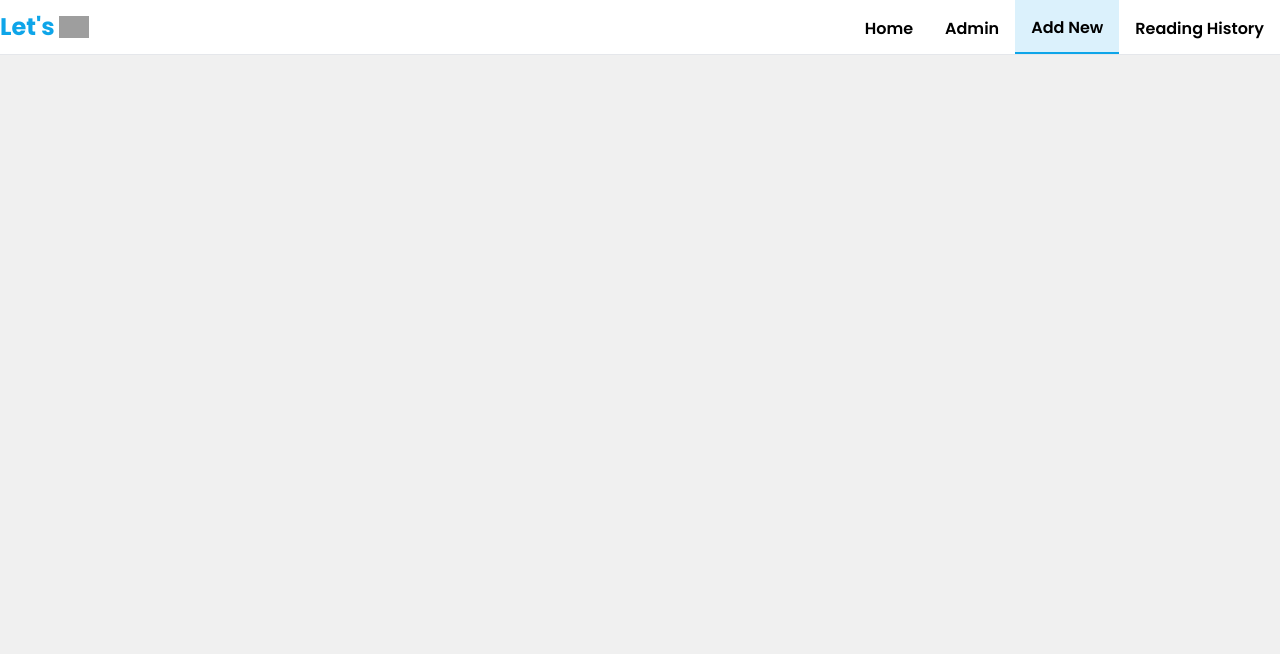
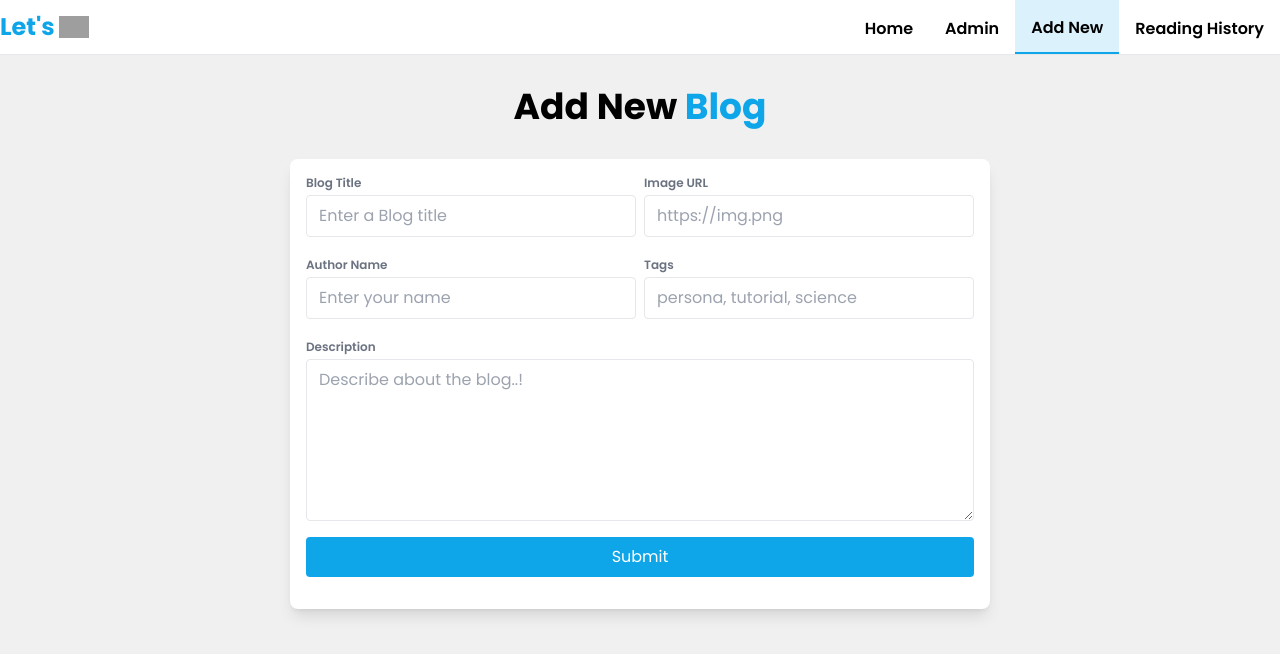
Before and after one commit to itsproali/lets-blog, a React (Create React App) app: page /add-new in a window 1280 px wide. Shown: the top 654 px of the page. Built offline with nearby package versions, Linux system fonts and the light colour scheme; grey boxes are pictures that could not be loaded.

Commit message:
📝 Add New Component Added

```diff
--- a/src/App.js
+++ b/src/App.js
@@ -5,6 +5,7 @@ import Home from "./pages/Home";
 import Loading from "./components/Loading/Loading";
 import ReadingHistory from "./pages/ReadingHistory";
 import Admin from "./pages/Admin";
+import AddNewBlog from "./pages/AddNewBlog";
 
 function App() {
   return (
@@ -15,6 +16,7 @@ function App() {
         <Route path="/blog/:id" element={<BlogDetails />} />
         <Route path="/reading-history" element={<ReadingHistory />} />
         <Route path="/admin" element={<Admin />} />
+        <Route path="/add-new" element={<AddNewBlog />} />
         <Route path="/loading" element={<Loading />} />
       </Routes>
     </>
--- a/src/components/BlogCard.js
+++ b/src/components/BlogCard.js
@@ -1,7 +1,7 @@
 import React from "react";
 import { Link } from "react-router-dom";
 
-const BlogCart = ({ blog }) => {
+const BlogCard = ({ blog }) => {
   return (
     <Link
       // key={blog._id}
@@ -21,4 +21,4 @@ const BlogCart = ({ blog }) => {
   );
 };
 
-export default BlogCart;
+export default BlogCard;
--- a/src/components/Blogs.js
+++ b/src/components/Blogs.js
@@ -7,11 +7,13 @@ import {
   sortLastUpload,
   sortMostViewed,
 } from "../redux/actions/sortAction";
-import BlogCart from "./BlogCard";
+import BlogCard from "./BlogCard";
 import Loading from "./Loading/Loading";
 
 const Blogs = () => {
-  const { blogs, loading, sort, filter } = useSelector((state) => state.blog);
+  const { blogs, loading, sort, filter, filtered } = useSelector(
+    (state) => state.blog
+  );
   const dispatch = useDispatch();
 
   useEffect(() => {
@@ -52,9 +54,9 @@ const Blogs = () => {
       </div>
 
       <div className="grid grid-cols-1 sm:grid-cols-2 lg:grid-cols-3 2xl:grid-cols-4 gap-4 my-4">
-        {blogs.map((blog) => (
-          <BlogCart blog={blog} key={blog._id} />
-        ))}
+        {filter
+          ? filtered.map((blog) => <BlogCard blog={blog} key={blog._id} />)
+          : blogs.map((blog) => <BlogCard blog={blog} key={blog._id} />)}
       </div>
       {filter && (
         <div className="mb-6 mr-2 flex justify-end">
--- /dev/null
+++ b/src/pages/AddNewBlog.js
@@ -0,0 +1,92 @@
+import React from "react";
+
+const AddNewBlog = () => {
+  const handleSubmit = (e) => {
+    e.preventDefault();
+  };
+  return (
+    <div className="container mx-auto">
+      <h1 className="text-2xl md:text-4xl text-center font-bold my-8">
+        Add New <span className="text-primary">Blog</span>
+      </h1>
+
+      <form
+        onSubmit={handleSubmit}
+        className="bg-white rounded-lg p-4 mb-8 w-full md:w-[700px] mx-auto shadow-lg"
+      >
+        <div className="grid grid-cols-1 md:grid-cols-2 gap-x-2 gap-y-5">
+          <label htmlFor="title">
+            <span className="block text-xs font-semibold text-gray-500">
+              Blog Title
+            </span>
+            <input
+              type="text"
+              name="title"
+              id="title"
+              className="block w-full mt-1 py-2 px-3 rounded border focus:border-primary outline-none"
+              placeholder="Enter a Blog title"
+            />
+          </label>
+          <label htmlFor="img">
+            <span className="block text-xs font-semibold text-gray-500">
+              Image URL
+            </span>
+            <input
+              type="text"
+              name="img"
+              id="img"
+              className="block w-full mt-1 py-2 px-3 rounded border focus:border-primary outline-none"
+              placeholder="https://img.png"
+            />
+          </label>
+
+          <label htmlFor="author">
+            <span className="block text-xs font-semibold text-gray-500">
+              Author Name
+            </span>
+            <input
+              type="text"
+              name="author"
+              id="author"
+              className="block w-full mt-1 py-2 px-3 rounded border focus:border-primary outline-none"
+              placeholder="Enter your name"
+            />
+          </label>
+          <label htmlFor="tags">
+            <span className="block text-xs font-semibold text-gray-500">
+              Tags
+            </span>
+            <input
+              type="text"
+              name="tags"
+              id="tags"
+              className="block w-full mt-1 py-2 px-3 rounded border focus:border-primary outline-none"
+              placeholder="persona, tutorial, science"
+            />
+          </label>
+
+          <label htmlFor="description" className="md:col-span-2">
+            <span className="block text-xs font-semibold text-gray-500">
+              Description
+            </span>
+            <textarea
+              name="description"
+              id="description"
+              className="block w-full mt-1 py-2 px-3 rounded border focus:border-primary outline-none"
+              rows="6"
+              placeholder="Describe about the blog..!"
+            ></textarea>
+          </label>
+        </div>
+        <label htmlFor="submit" className="block my-4">
+          <input type="submit" value="" />
+          <button className="bg-primary hover:bg-secondary text-white text-center w-full py-2 rounded active:scale-95 duration-300">
+            Submit
+          </button>
+        </label>
+      </form>
+    </div>
+  );
+};
+
+export default AddNewBlog;
--- a/src/pages/Admin.js
+++ b/src/pages/Admin.js
@@ -5,6 +5,7 @@ import { useDispatch, useSelector } from "react-redux";
 import Loading from "../components/Loading/Loading";
 import loadBlogsAction from "../redux/actions/loadBlogsAction";
 import "../Styles/styles.css";
+import { Link } from "react-router-dom";
 
 const Admin = () => {
   const { blogs, loading } = useSelector((state) => state.blog);
@@ -26,10 +27,12 @@ const Admin = () => {
 
       <div className="container mx-auto mb-8 p-6 bg-white rounded-lg">
         <div className="flex justify-end">
-          <button className="ml-auto flex items-center gap-1 text-white bg-primary rounded py-2 px-6 font-semibold hover:bg-secondary duration-300 active:scale-95">
-            <HiPlus />
-            <span>ADD NEW</span>
-          </button>
+          <Link to="/add-new">
+            <button className="ml-auto flex items-center gap-1 text-white bg-primary rounded py-2 px-6 font-semibold hover:bg-secondary duration-300 active:scale-95">
+              <HiPlus />
+              <span>ADD NEW</span>
+            </button>
+          </Link>
         </div>
 
         <div className="mt-4">
--- a/src/redux/reducers/blogReducer.js
+++ b/src/redux/reducers/blogReducer.js
@@ -17,6 +17,7 @@ const initialState = {
   reading_history: [],
   sort: "first",
   filter: null,
+  filtered: [],
 };
 
 const blogReducer = (state = initialState, action) => {
@@ -34,6 +35,7 @@ const blogReducer = (state = initialState, action) => {
         loading: false,
         blogs: action.payload,
         filter: null,
+        filtered: [],
       };
     // Get a specific blog details
     case GET_BLOG_DETAILS:
@@ -87,13 +89,13 @@ const blogReducer = (state = initialState, action) => {
     case FILTER_BLOG:
       const filtered = state.blogs.filter(
         (item) =>
-          item.title.includes(action.payload) ||
+          item.title.toLowerCase().includes(action.payload.toLowerCase()) ||
           item.tags.includes(action.payload)
       );
       return {
         ...state,
         filter: action.payload,
-        blogs: filtered,
+        filtered: filtered,
       };
     default:
       return state;
```
